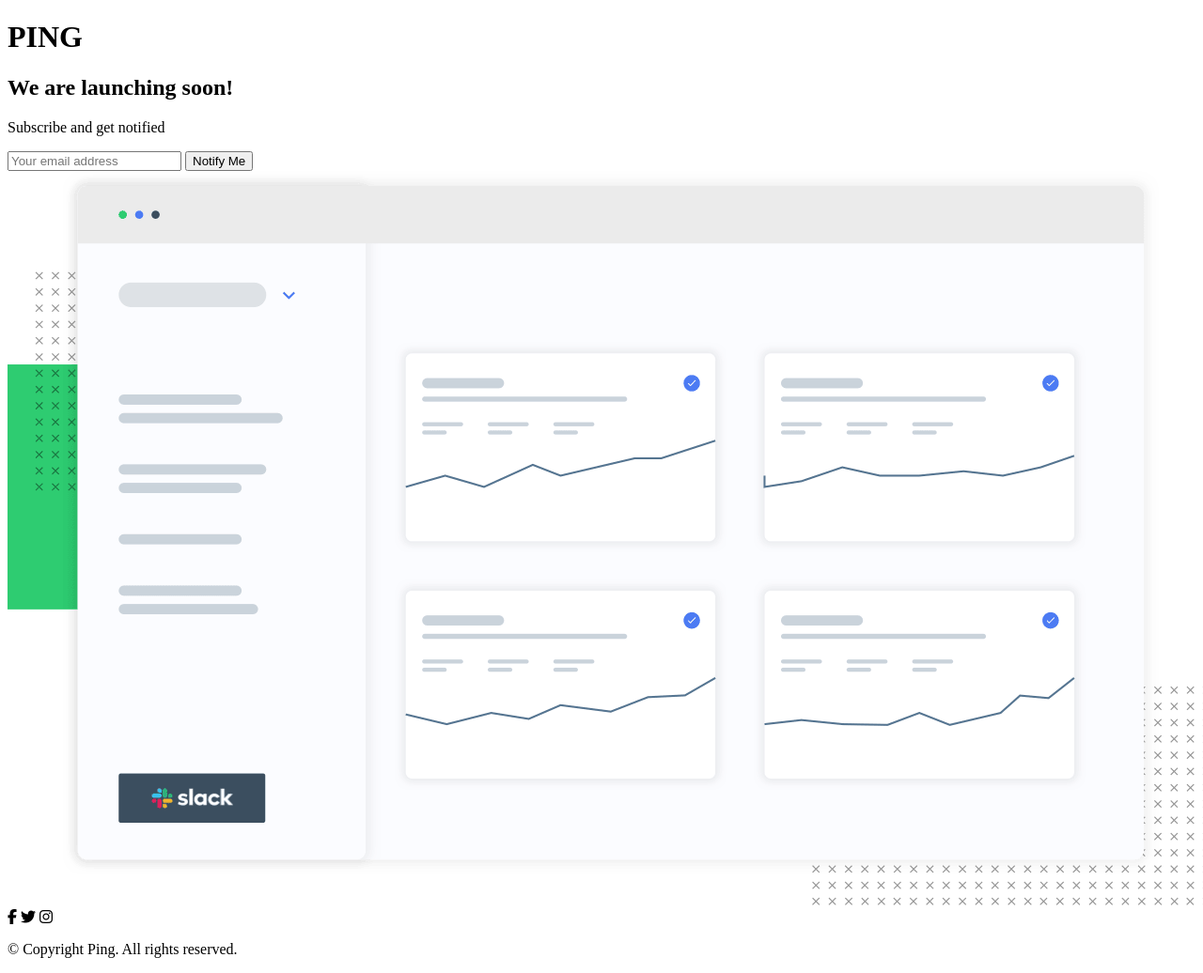
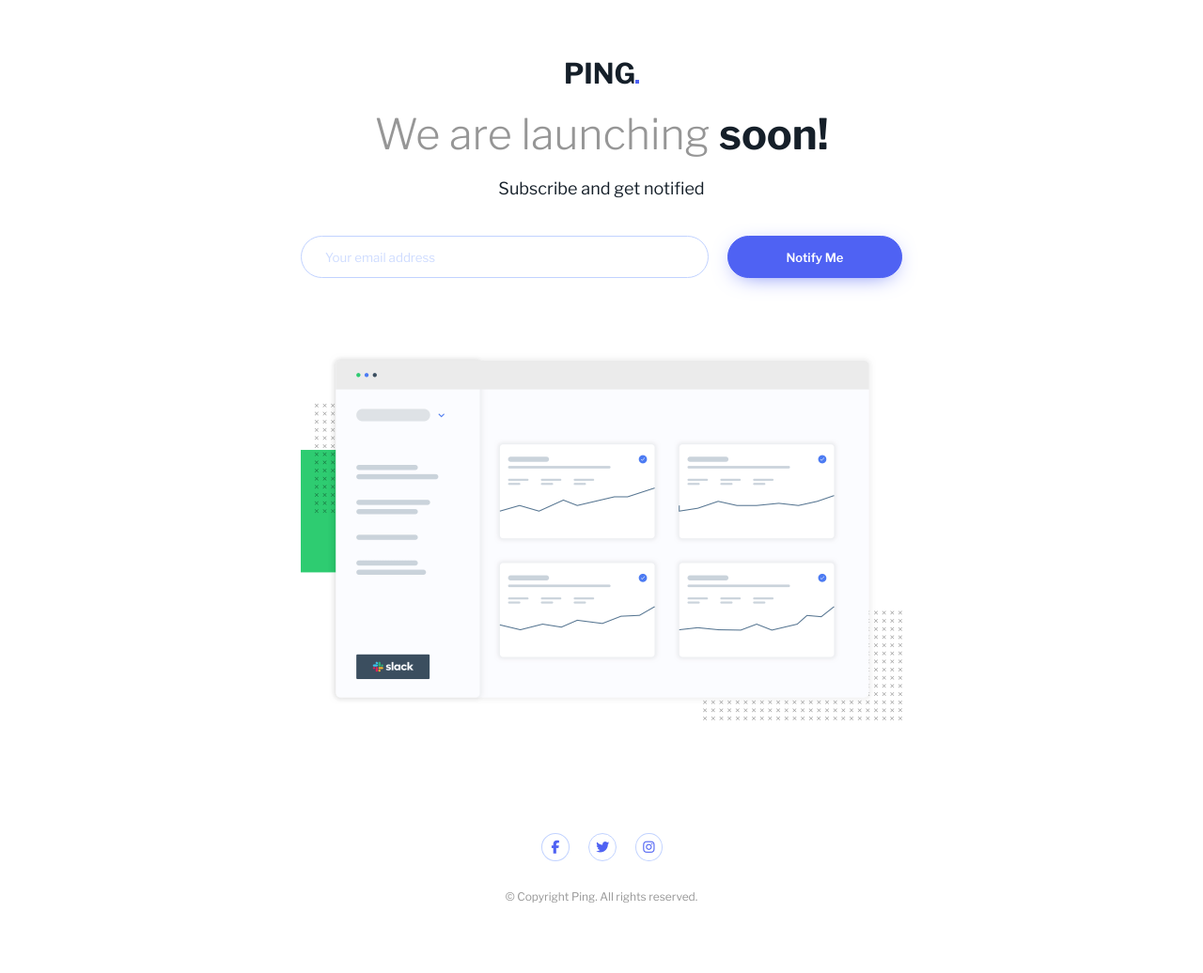
Before and after one commit to DebabrataBanik/ping-coming-soon-page-master, a plain HTML site: page index.html in a window 1280 px wide. Shown: the whole page at 94% size. After the commit the page ends 1002 px from the top, so only its background shows below. Drawn offline with nearby package versions, Linux system fonts and the light colour scheme.

Commit message:
layout styles added

```diff
--- a/index.html
+++ b/index.html
@@ -12,18 +12,26 @@
     crossorigin="anonymous" referrerpolicy="no-referrer" />
   <title>Frontend Mentor | Ping coming soon page</title>
 
+  <link rel="preconnect" href="https://fonts.googleapis.com">
+  <link rel="preconnect" href="https://fonts.gstatic.com" crossorigin>
+  <link href="https://fonts.googleapis.com/css2?family=Libre+Franklin:ital,wght@0,100..900;1,100..900&display=swap"
+    rel="stylesheet">
+
+  <link rel="stylesheet" href="style.css">
+
 </head>
 
 <body>
 
   <main class="container">
-    <h1>PING <span></span></h1>
+    <h1>PING<span></span></h1>
     <h2>We are launching <span>soon!</span></h2>
     <p>Subscribe and get notified</p>
 
     <form class="email__container">
-      <input type="text" placeholder="Your email address">
-      <button type="submit" aria-label="Ping launching notification">Notify Me</button>
+      <input type="text" class="email error" placeholder="Your email address">
+      <span class="error__message">Please provide a valid email address.</span>
+      <button type="submit" class="btn" aria-label="Ping launching notification">Notify Me</button>
 
     </form>
 
@@ -31,9 +39,9 @@
 
     <footer class="footer">
       <div class="footer__links">
-        <i class="fa-brands fa-facebook-f"></i>
-        <i class="fa-brands fa-twitter"></i>
-        <i class="fa-brands fa-instagram"></i>
+        <i class="icon fa-brands fa-facebook-f"></i>
+        <i class="icon fa-brands fa-twitter"></i>
+        <i class="icon fa-brands fa-instagram"></i>
       </div>
 
       <p>&copy; Copyright Ping. All rights reserved.</p>
--- /dev/null
+++ b/style.css
@@ -0,0 +1,205 @@
+:root{
+  --blue: hsl(233, 87%, 63%);
+
+  --pale-blue: hsl(223, 100%, 88%);
+  --light-red: hsl(354, 100%, 66%);
+
+  --gray: hsl(0, 0%, 59%);
+  --very-dark-blue: hsl(209, 33%, 12%);
+}
+
+html{
+  font-size: 20px;
+}
+
+img{
+  width: 100%;
+}
+
+*{
+  margin: 0;
+  box-sizing: border-box;
+  font-family: "Libre Franklin", sans-serif;
+}
+
+body{
+  display: flex;
+  align-items: center;
+  justify-content: center;
+}
+
+.container{
+  width: 90%;
+  max-width: 32rem;
+  display: flex;
+  flex-direction: column;
+  align-items: center;
+  gap: 1rem;
+  padding-block: 3rem 2rem;
+}
+
+h1{
+  font-size: 1rem;
+  font-weight: 700;
+  color: var(--very-dark-blue);
+
+  & span{
+    display: inline-block;
+    border: 2px solid var(--blue);
+  }
+}
+
+h2{
+  font-size: 1.2rem;
+  font-weight: 300;
+  color: var(--gray);
+
+  & span{
+    font-weight: 700;
+    color: var(--very-dark-blue);
+  }
+}
+
+p{
+  font-size: 0.65rem;
+  color: var(--very-dark-blue);
+}
+
+.email__container{
+  position: relative;
+  display: flex;
+  flex-direction: column;
+  width: 90%;
+  margin-bottom: 3rem;
+}
+
+.email{
+  width: 100%;
+  padding-block: 0.6rem;
+  padding-left: 1.5rem;
+  border-radius: 1rem;
+  border: 1px solid var(--pale-blue);
+  margin-bottom: 0.5rem;
+  outline: 0;
+
+  &::placeholder{
+    opacity: 0.8;
+    color: var(--pale-blue);
+  }
+}
+
+.error__message{
+  display: none;
+  position: relative;
+  /* width: 100%; */
+  /* top: -15px; */
+  text-align: center;
+  margin-bottom: 1rem;
+  color: var(--light-red);
+  font-size: 0.5rem;
+}
+
+.show{
+  display: block;
+}
+
+.btn{
+  width: 100%;
+  max-width: 15rem;
+  margin-inline: auto;
+  padding-block: 0.6rem;
+  border-radius: 1rem;
+  border: 1px solid var(--blue);
+  background-color: var(--blue);
+  color: white;
+  font-weight: 600;
+  font-size: 0.65rem;
+  box-shadow: 0 5px 25px -10px var(--blue);
+
+  &:hover{
+    opacity: 0.7;
+  }
+}
+
+footer{
+  margin-top: 5rem;
+}
+
+.footer__links{
+  display: flex;
+  gap: 1rem;
+  align-items: center;
+  justify-content: space-between;
+  padding-inline: 2rem;
+  margin-bottom: 1.5rem;
+}
+
+.icon{
+  color: var(--blue);
+  padding: .35rem;
+  border: 1px solid var(--pale-blue);
+  font-size: 0.7rem;
+  border-radius: 50%;
+  cursor: pointer;
+
+  &:hover{
+    color: white;
+    background-color: var(--blue);
+  }
+}
+
+i:first-of-type{
+  padding: .35rem .5rem;
+}
+
+footer p{
+  color: var(--gray);
+  font-size: 0.6rem;
+  text-align: center;
+}
+
+@media (min-width: 768px) {
+
+  h1{
+    font-size: 1.5rem;
+  }
+
+  h2{
+    font-size: 2.25rem;
+  }
+
+  p{
+    font-size: 0.9rem;
+  }
+
+  .email__container{
+    width: 100%;
+    display: flex;
+    flex-direction: row;
+    justify-content: space-between;
+    gap: 1rem;
+    margin-top: 1rem;
+  }
+
+  .email{
+    margin: 0;
+    width: 70%;
+    height: 2.25rem;
+    border-radius: 2rem;
+    padding-left: 1.25rem;
+  }
+
+  .error__message{
+    position: absolute;
+    text-align: initial;
+    left: 27.5px;
+    top: 50px;
+  }
+
+  .btn{
+    width: 30%;
+    height: 2.25rem;
+    border-radius: 2rem;
+    cursor: pointer;
+  }
+}
```
